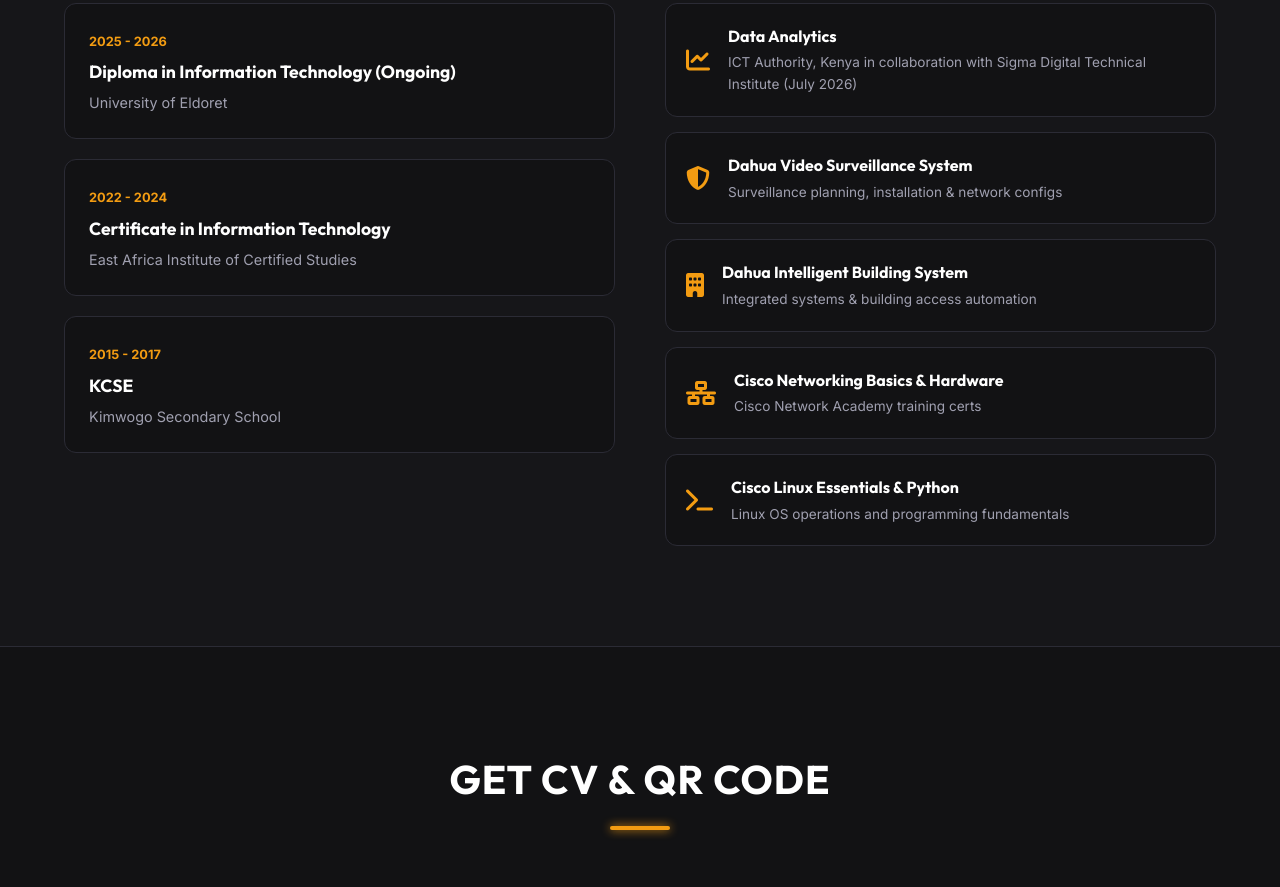
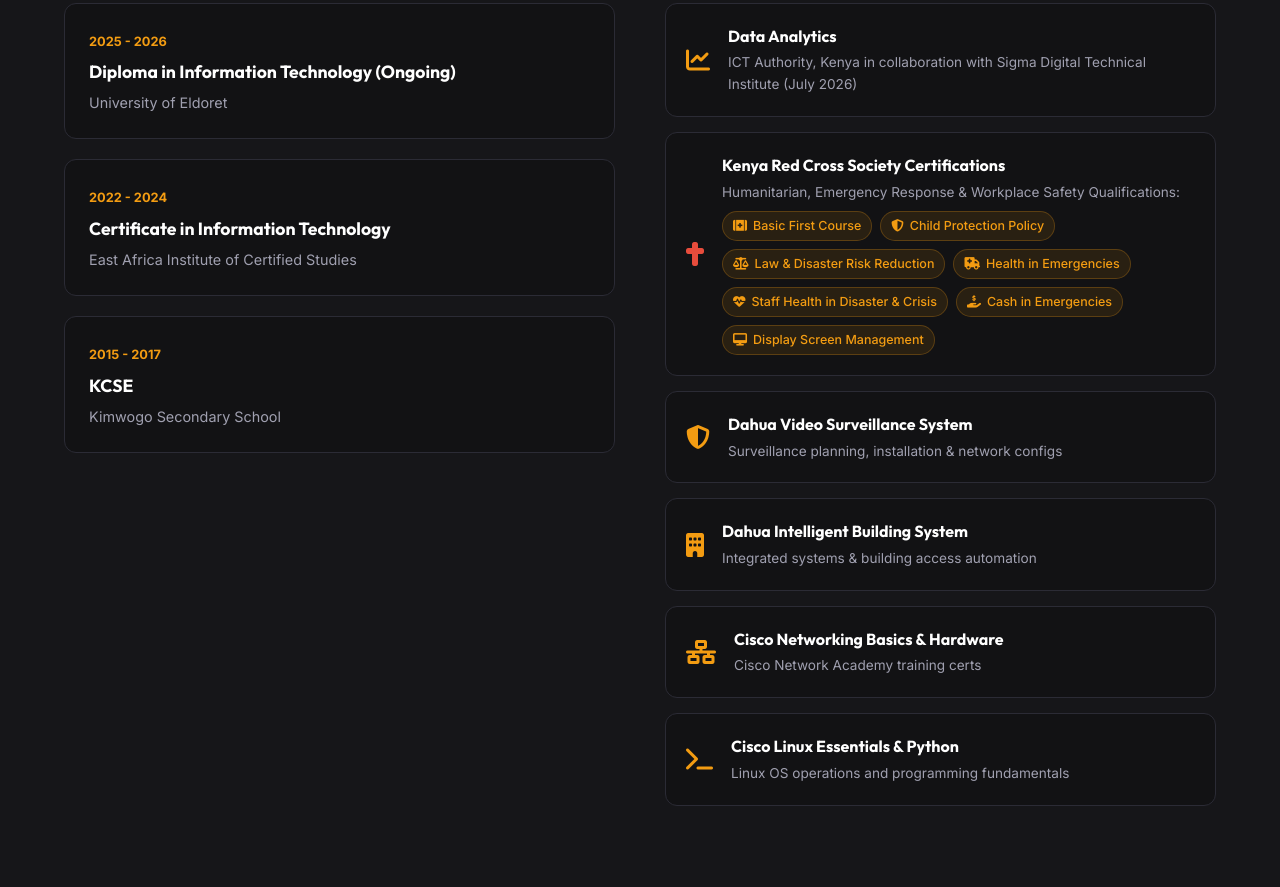
Before and after one commit to AkosgeiB/alphas, a plain HTML site: page index.html in a window 1280 px wide. Shown: the part 3952-4839 px from the top of the page. Drawn offline with Linux system fonts and the light colour scheme; a script that the page names is missing.

Commit message:
Add Kenya Red Cross Society Certifications (First Aid, Child Protection, DRR, Health & Cash in Emergencies, Display Screen)

```diff
--- a/index.html
+++ b/index.html
@@ -275,6 +275,22 @@
                             </div>
                         </div>
                         <div class="cert-item">
+                            <i class="fa-solid fa-cross cert-icon" style="color: #e74c3c;"></i>
+                            <div>
+                                <h4>Kenya Red Cross Society Certifications</h4>
+                                <p>Humanitarian, Emergency Response & Workplace Safety Qualifications:</p>
+                                <div class="cert-tags">
+                                    <span class="cert-tag"><i class="fa-solid fa-kit-medical"></i> Basic First Course</span>
+                                    <span class="cert-tag"><i class="fa-solid fa-shield-halved"></i> Child Protection Policy</span>
+                                    <span class="cert-tag"><i class="fa-solid fa-scale-balanced"></i> Law & Disaster Risk Reduction</span>
+                                    <span class="cert-tag"><i class="fa-solid fa-truck-medical"></i> Health in Emergencies</span>
+                                    <span class="cert-tag"><i class="fa-solid fa-heart-pulse"></i> Staff Health in Disaster & Crisis</span>
+                                    <span class="cert-tag"><i class="fa-solid fa-hand-holding-dollar"></i> Cash in Emergencies</span>
+                                    <span class="cert-tag"><i class="fa-solid fa-desktop"></i> Display Screen Management</span>
+                                </div>
+                            </div>
+                        </div>
+                        <div class="cert-item">
                             <i class="fa-solid fa-shield-halved cert-icon"></i>
                             <div>
                                 <h4>Dahua Video Surveillance System</h4>
--- a/style.css
+++ b/style.css
@@ -755,6 +755,33 @@ body {
     font-size: 0.85rem;
 }
 
+.cert-tags {
+    display: flex;
+    flex-wrap: wrap;
+    gap: 8px;
+    margin-top: 8px;
+}
+
+.cert-tag {
+    background: rgba(243, 156, 18, 0.1);
+    color: var(--accent);
+    border: 1px solid rgba(243, 156, 18, 0.25);
+    padding: 4px 10px;
+    border-radius: 20px;
+    font-size: 0.78rem;
+    font-weight: 500;
+    display: inline-flex;
+    align-items: center;
+    gap: 6px;
+    transition: var(--transition);
+}
+
+.cert-tag:hover {
+    background: rgba(243, 156, 18, 0.2);
+    border-color: var(--accent);
+    transform: translateY(-1px);
+}
+
 /* Download & QR Grid Layout */
 .download-grid {
     display: grid;
```
